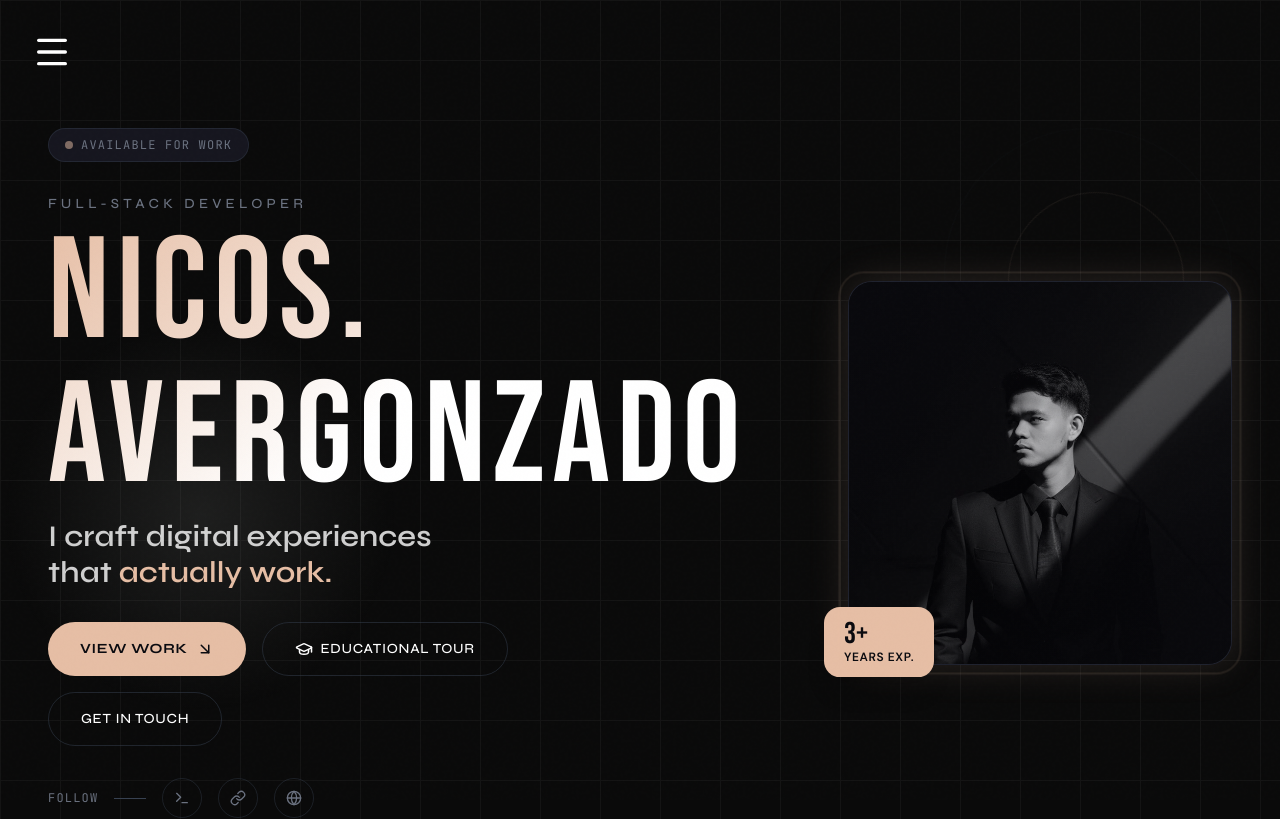
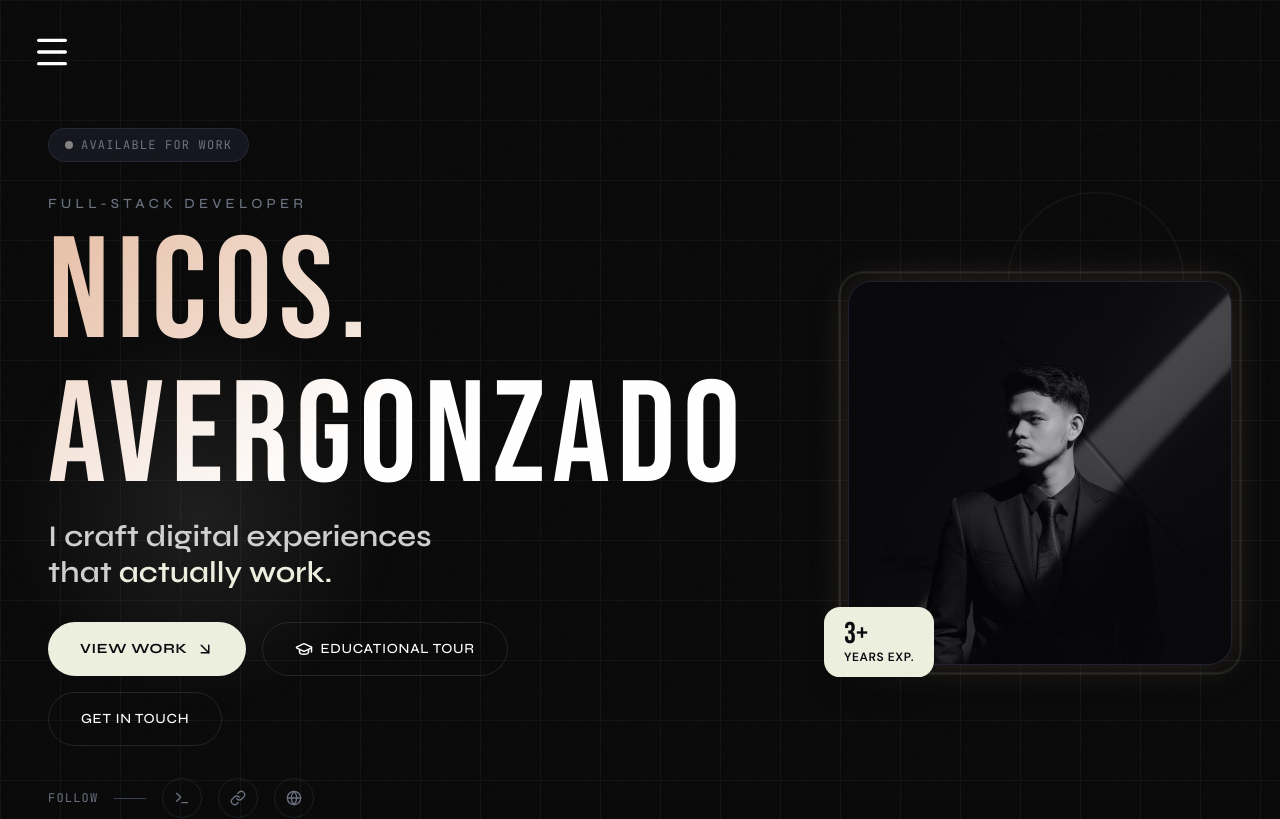
Before and after one commit to nikaver09/neks-portfolio-, a React (Vite) app: page / in a window 1280 px wide. Shown: the top 819 px of the page. Built offline with nearby package versions, Linux system fonts and the light colour scheme.

Commit message:
COLOR UPDATE

```diff
--- a/tailwind.config.js
+++ b/tailwind.config.js
@@ -13,7 +13,7 @@ export default {
         ink: "#0a0a0f",      /* Main background - keeping the dark base */
         surface: "#111118",  /* Section backgrounds */
         card: "#16161f",     /* Card backgrounds */
-        accent: "#E6BEA5",   /* Charcoal - Your new primary accent color */
+        accent: "#EDEFDF",   /* Charcoal - Your new primary accent color */
         accent2: "#e5e7eb",  /* Light Gray - Secondary highlight */
         muted: "#374151",    /* Dark Gray - Great for subtle borders or inactive states */
         ghost: "#6b7280",    /* Medium-Dark Gray - Perfect for secondary, less important text */
```
